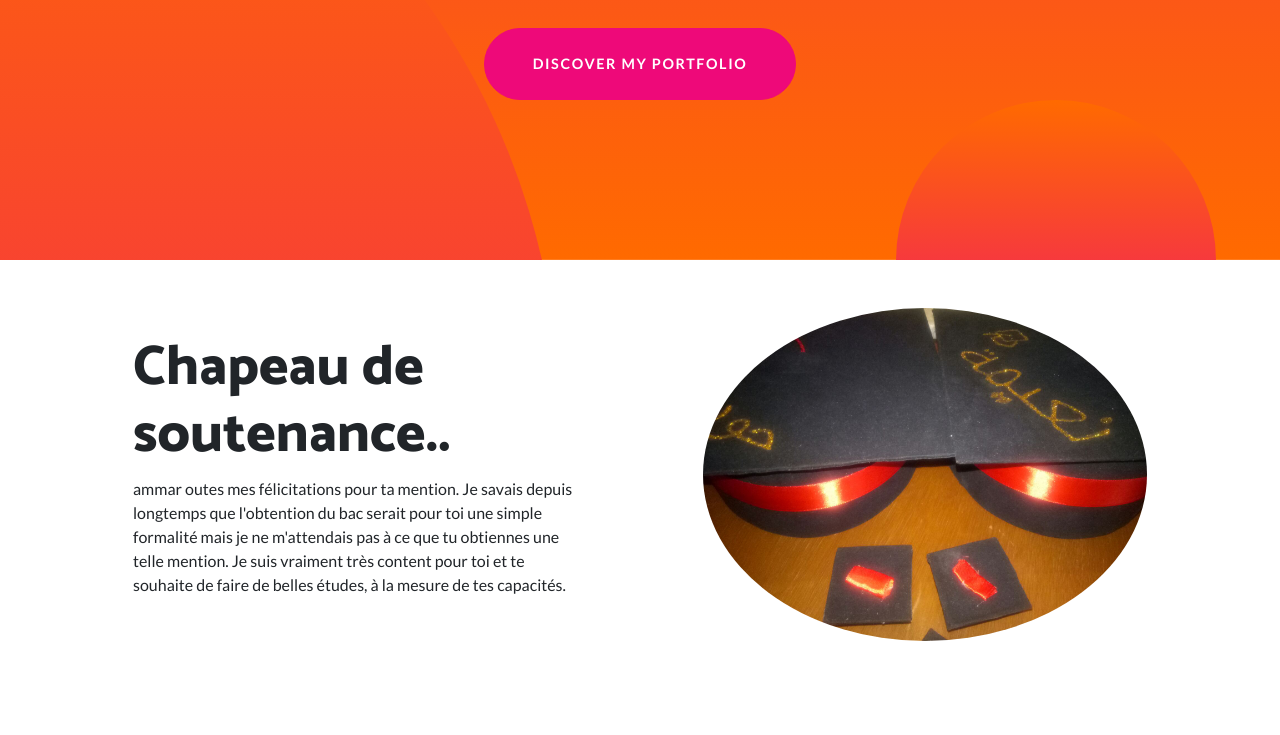
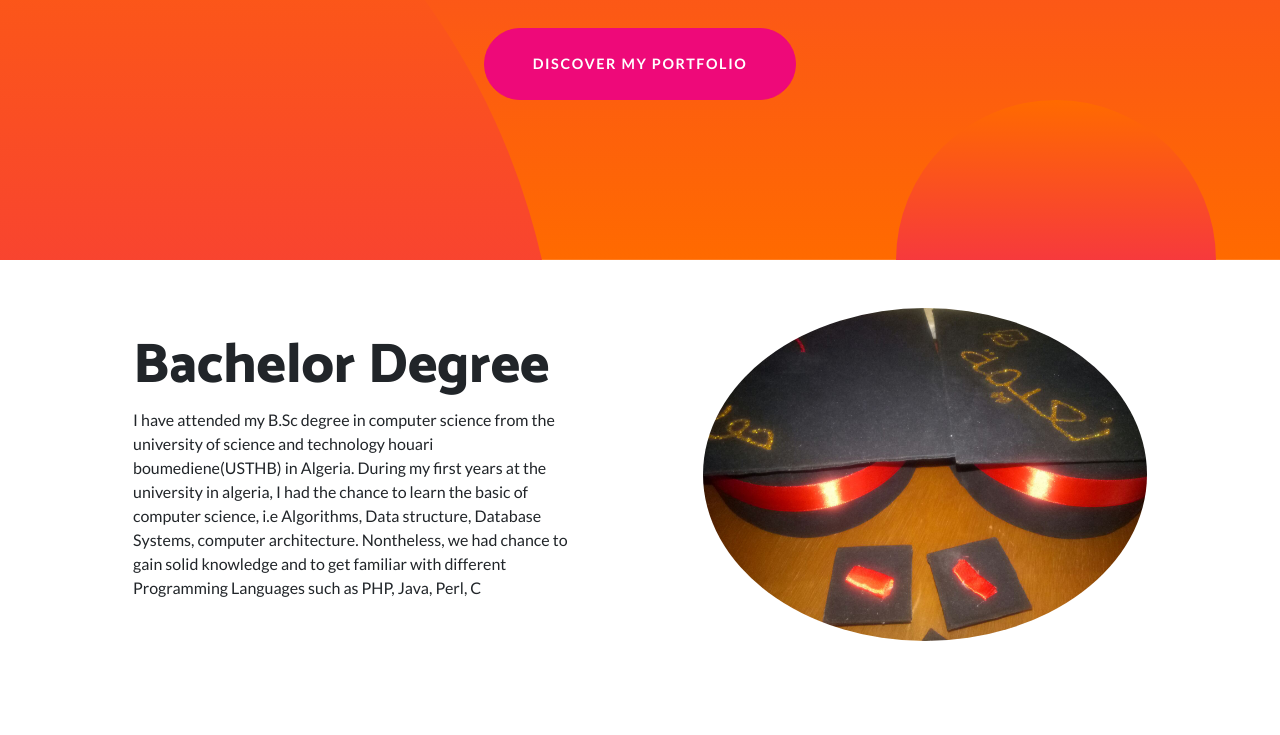
Before and after one commit to AmmarHarrat/AmmarHarrat.github.io, a website: page index.html in a window 1280 px wide. Shown: the part 1149-1884 px from the top of the page. Drawn offline with Linux system fonts and the light colour scheme.

Commit message:
Update index.html

```diff
--- a/index.html
+++ b/index.html
@@ -63,7 +63,7 @@
         <h2 class="masthead-subheading mb-0">
           <div class="col-lg-6 order-lg-2">
           <div class="p-5">
-            <center><img class="img-fluid rounded-circle" width="400px" height="300px" src="img/Capture.JPG" alt=""></center>
+            <img class="img-fluid rounded-circle" width="300px" height="300px" src="img/Capture.JPG" alt="">
           </div>
         </div></h2>
         <a href="#produit" class="btn btn-primary btn-xl rounded-pill mt-5">Discover my Portfolio</a>
@@ -85,8 +85,8 @@
         </div>
         <div class="col-lg-6 order-lg-1">
           <div class="p-5">
-            <h2 class="display-4">Chapeau de soutenance..</h2>
-            <p>ammar outes mes félicitations pour ta mention. Je savais depuis longtemps que l'obtention du bac serait pour toi une simple formalité mais je ne m'attendais pas à ce que tu obtiennes une telle mention. Je suis vraiment très content pour toi et te souhaite de faire de belles études, à la mesure de tes capacités.</p>
+            <h2 class="display-4">Bachelor Degree</h2>
+            <p>I have attended my B.Sc degree in computer science from the university of science and technology houari  boumediene(USTHB) in Algeria. During my first years at the university in algeria, I had the chance to learn the basic of computer science, i.e Algorithms, Data structure, Database Systems, computer architecture. Nontheless, we had chance to gain solid knowledge and to get familiar with different Programming Languages  such as PHP, Java, Perl, C</p>
           </div>
         </div>
       </div>
```
